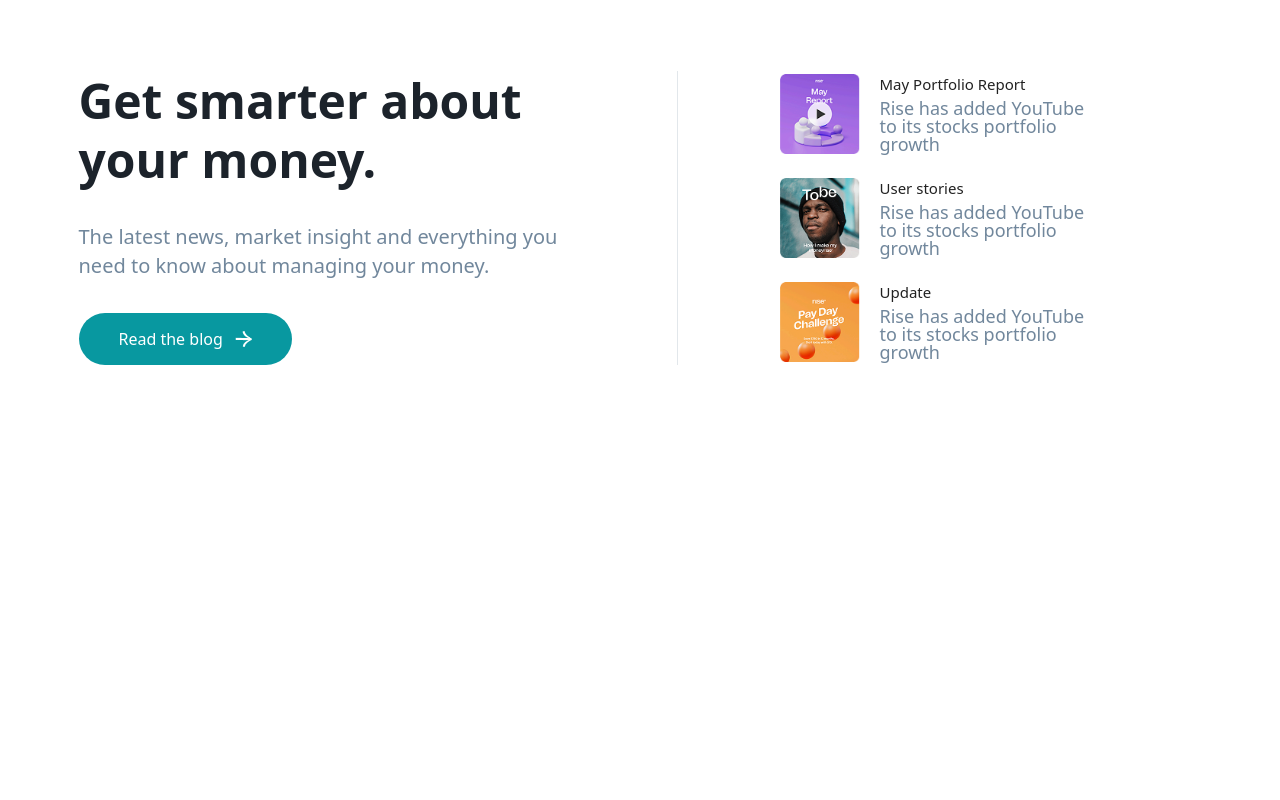
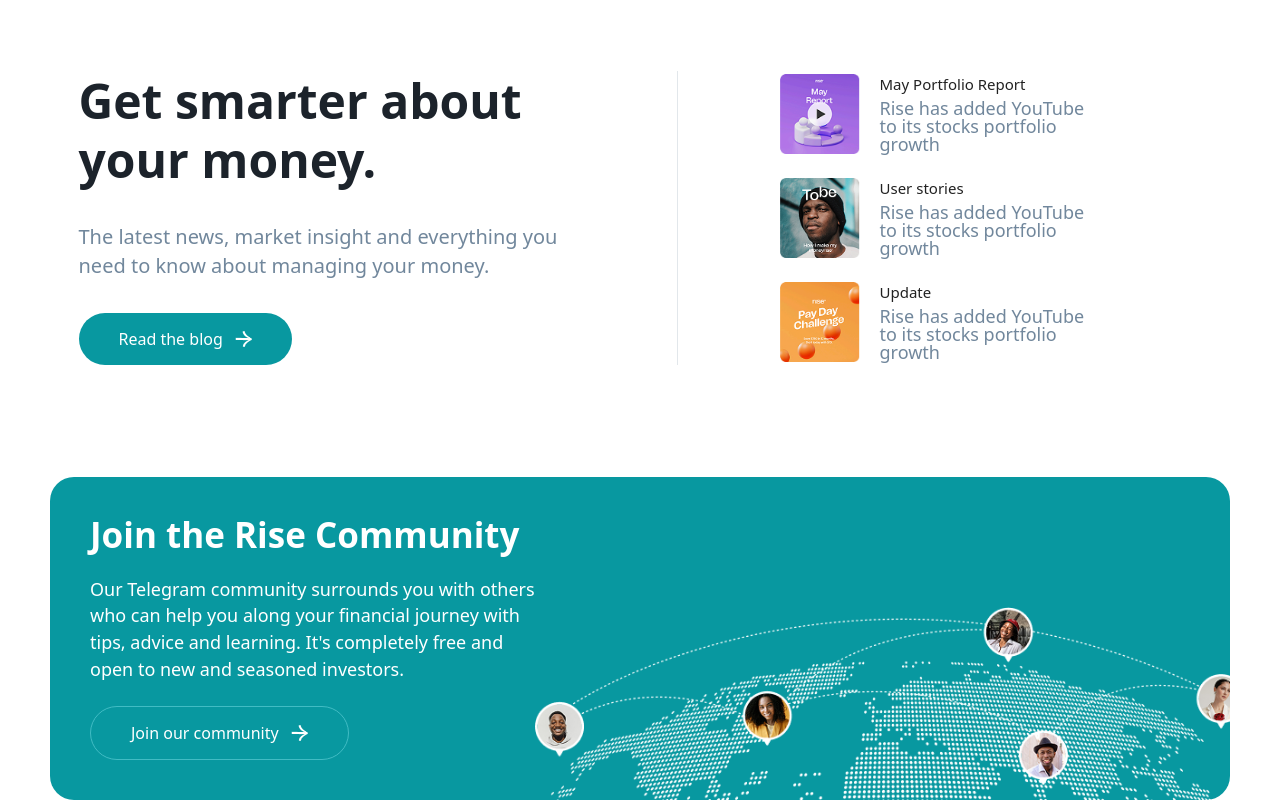
Before and after one commit to blessing986/Rise-Test, a React (Vite) app: page / in a window 1280 px wide. Shown: the part 5513-6313 px from the top of the page. Before the commit the page ends 5878 px from the top, so only its background shows below. Built offline with nearby package versions, Linux system fonts and the light colour scheme.

Commit message:
feat: implemented community section.

```diff
--- a/src/App.tsx
+++ b/src/App.tsx
@@ -8,6 +8,7 @@ import styles from "./App.module.css";
 import Transaction from "./sections/Transaction/Transaction";
 import Expert from "./sections/Experts/Expert";
 import Blog from "./sections/Blog/Blog";
+import Community from "./sections/Community/Community";
 
 const App = () => {
   return (
@@ -22,6 +23,7 @@ const App = () => {
         <Transaction />
         <Expert />
         <Blog />
+        <Community />
       </main>
     </>
   );
--- /dev/null
+++ b/src/sections/Community/Community.module.css
@@ -0,0 +1,174 @@
+.container {
+  margin-top: 7rem;
+}
+
+@media (min-width: 640px) {
+  .container {
+    padding-left: 1.5rem;
+    padding-right: 1.5rem;
+  }
+}
+
+@media (min-width: 1024px) {
+  .container {
+    margin-top: 7rem;
+  }
+}
+
+@media (min-width: 1280px) {
+  .container {
+    padding-left: 50px;
+    padding-right: 50px;
+  }
+}
+
+.communityBox {
+  background-color: #0898a0;
+  display: flex;
+  flex-direction: column;
+  align-items: flex-end;
+  justify-content: center;
+  padding-top: 40px;
+  border-radius: 0;
+}
+
+@media (min-width: 768px) {
+  .communityBox {
+    border-radius: 24px;
+  }
+}
+
+@media (min-width: 1280px) {
+  .communityBox {
+    flex-direction: row;
+  }
+}
+
+.textContainer {
+  width: 100%;
+  display: flex;
+  flex-direction: column;
+  gap: 24px;
+  padding: 0 1.5rem;
+  padding-bottom: 40px;
+}
+
+@media (min-width: 640px) {
+  .textContainer {
+    padding-left: 2.5rem;
+    padding-right: 2.5rem;
+  }
+}
+
+@media (min-width: 1280px) {
+  .textContainer {
+    width: 45%;
+    padding: 0;
+    padding-left: 2.5rem;
+    padding-bottom: 40px;
+  }
+}
+
+.heading {
+  color: white;
+  font-size: 32px;
+  font-weight: 600;
+  line-height: 124%;
+}
+
+@media (min-width: 1024px) {
+  .heading {
+    font-size: 35px;
+    font-weight: 700;
+    line-height: 100%;
+  }
+}
+
+.description {
+  color: white;
+  font-size: 20px;
+  font-weight: 400;
+  line-height: 148%;
+  padding-right: 5rem;
+}
+
+@media (min-width: 768px) {
+  .description {
+    padding-right: 12rem;
+  }
+}
+
+@media (min-width: 1024px) {
+  .description {
+    padding-right: 300px;
+    font-size: 18px;
+  }
+}
+
+@media (min-width: 1280px) {
+  .description {
+    padding-right: 0;
+  }
+}
+
+.hiddenOnSmall {
+  display: none;
+}
+
+@media (min-width: 640px) {
+  .hiddenOnSmall {
+    display: block;
+  }
+}
+
+.visibleOnSmall {
+  display: block;
+}
+
+@media (min-width: 640px) {
+  .visibleOnSmall {
+    display: none;
+  }
+}
+
+.ctaButton {
+  background-color: #0898a0;
+  color: #ffffff;
+  font-weight: 400;
+  font-size: 16px;
+  line-height: 24px;
+  display: flex;
+  justify-content: center;
+  align-items: center;
+  padding: 0.875rem 0;
+  border-radius: 50px;
+  border: 1px solid #41bcc4;
+  transition: all 1s ease-in-out;
+  width: 70%;
+}
+
+@media (min-width: 640px) {
+  .ctaButton {
+    width: auto;
+    padding-left: 2.5rem;
+    padding-right: 2.5rem;
+  }
+}
+
+@media (min-width: 1024px) {
+  .ctaButton {
+    font-size: 1rem;
+  }
+}
+
+.ctaButton span {
+  padding-right: 0.75rem;
+}
+
+.icon {
+  transition: transform 0.3s ease-in-out;
+}
+
+.ctaButton:hover .icon {
+  transform: translateX(4px);
+}
--- /dev/null
+++ b/src/sections/Community/Community.tsx
@@ -0,0 +1,45 @@
+import styles from "./Community.module.css";
+import arrowRight from "../../assets/arrowRight.png";
+import community from "../../assets/community.png";
+import communitySmall from "../../assets/communitySmall.png";
+
+const Community = () => {
+  return (
+    <>
+      <div className={styles.container}>
+        <div className={styles.communityBox}>
+          <div className={styles.textContainer}>
+            <h1 className={styles.heading}>Join the Rise Community</h1>
+
+            <p className={styles.description}>
+              Our Telegram community surrounds you with others who can help you
+              along your financial journey with tips, advice and learning. It's
+              completely free and open to new and seasoned investors.
+            </p>
+
+            <div>
+              <button className={styles.ctaButton}>
+                <span>Join our community</span>
+                <img
+                  src={arrowRight}
+                  alt="arrowRight"
+                  className={styles.icon}
+                />
+              </button>
+            </div>
+          </div>
+
+          <div className={styles.visibleOnSmall}>
+            <img src={communitySmall} alt="communitySmall" />
+          </div>
+
+          <div className={styles.hiddenOnSmall}>
+            <img src={community} alt="community" />
+          </div>
+        </div>
+      </div>
+    </>
+  );
+};
+
+export default Community;
```
Also changed, not shown: src/assets/community.png (added), src/assets/communitySmall.png (added).
